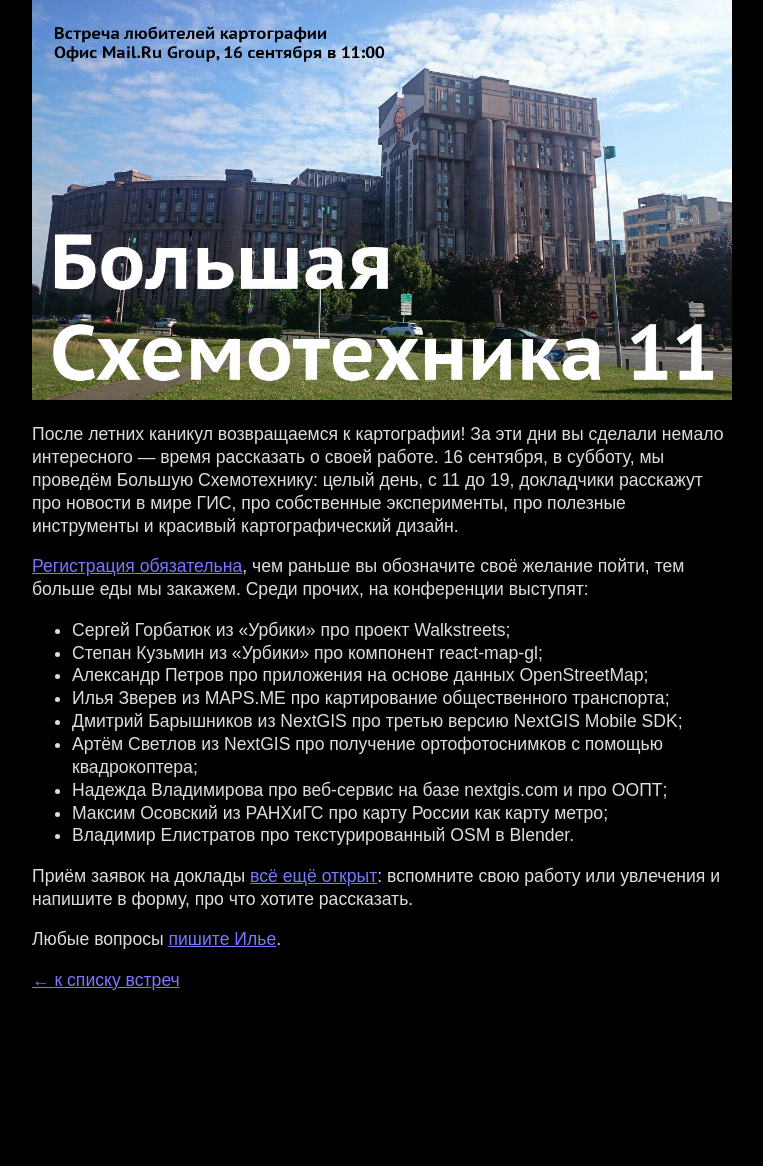
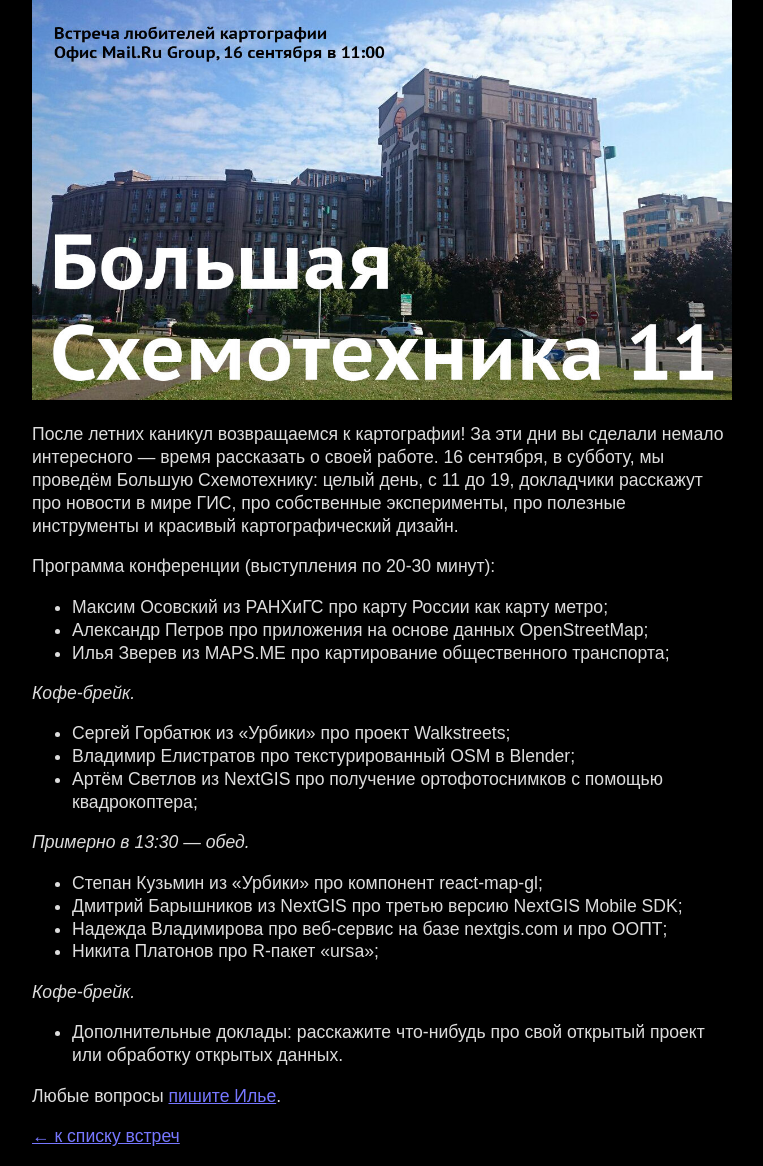
Before and after one commit to Zverik/schemotechnika, a Jekyll site: the page built from _posts/2017-07-23-schemo11.md, in a window 1280 px wide. Shown: the whole page, without its empty margins (258-1021 px from the left). Built offline with Jekyll 4.4.1, drawn with Linux system fonts in a browser that asks for light colours; before the commit the page ends 1009 px from its top, so only the background shows below that.

Commit message:
Finished the program

```diff
--- a/_posts/2017-07-23-schemo11.md
+++ b/_posts/2017-07-23-schemo11.md
@@ -9,21 +9,27 @@ image: schemo11-big.jpg
 докладчики расскажут про новости в мире ГИС, про собственные эксперименты, про полезные инструменты
 и красивый картографический дизайн.
 
-[Регистрация обязательна](https://corp.mail.ru/ru/press/events/368/), чем раньше вы обозначите своё желание
-пойти, тем больше еды мы закажем.  Среди прочих, на конференции выступят:
+Программа конференции (выступления по 20-30 минут):
+
+* Максим Осовский из РАНХиГС про карту России как карту метро;
+* Александр Петров про приложения на основе данных OpenStreetMap;
+* Илья Зверев из MAPS.ME про картирование общественного транспорта;
+
+_Кофе-брейк._
 
 * Сергей Горбатюк из «Урбики» про проект Walkstreets;
+* Владимир Елистратов про текстурированный OSM в Blender;
+* Артём Светлов из NextGIS про получение ортофотоснимков с помощью квадрокоптера;
+
+_Примерно в 13:30 — обед._
+
 * Степан Кузьмин из «Урбики» про компонент react-map-gl;
-* Александр Петров про приложения на основе данных OpenStreetMap;
-* Илья Зверев из MAPS.ME про картирование общественного транспорта;
 * Дмитрий Барышников из NextGIS про третью версию NextGIS Mobile SDK;
-* Артём Светлов из NextGIS про получение ортофотоснимков с помощью квадрокоптера;
 * Надежда Владимирова про веб-сервис на базе nextgis.com и про ООПТ;
-* Максим Осовский из РАНХиГС про карту России как карту метро;
-* Владимир Елистратов про текстурированный OSM в Blender.
+* Никита Платонов про R-пакет «ursa»;
 
-Приём заявок на доклады
-[всё ещё открыт](https://docs.google.com/forms/d/e/1FAIpQLSfULus84muEi3gsd4gi9vBl7lNK1KRziyw5KCXyrd3jFYR19A/viewform?usp=sf_link):
-вспомните свою работу или увлечения и напишите в форму, про что хотите рассказать.
+_Кофе-брейк._
+
+* Дополнительные доклады: расскажите что-нибудь про свой открытый проект или обработку открытых данных.
 
 Любые вопросы [пишите Илье](mailto:ilya@zverev.info).
```
